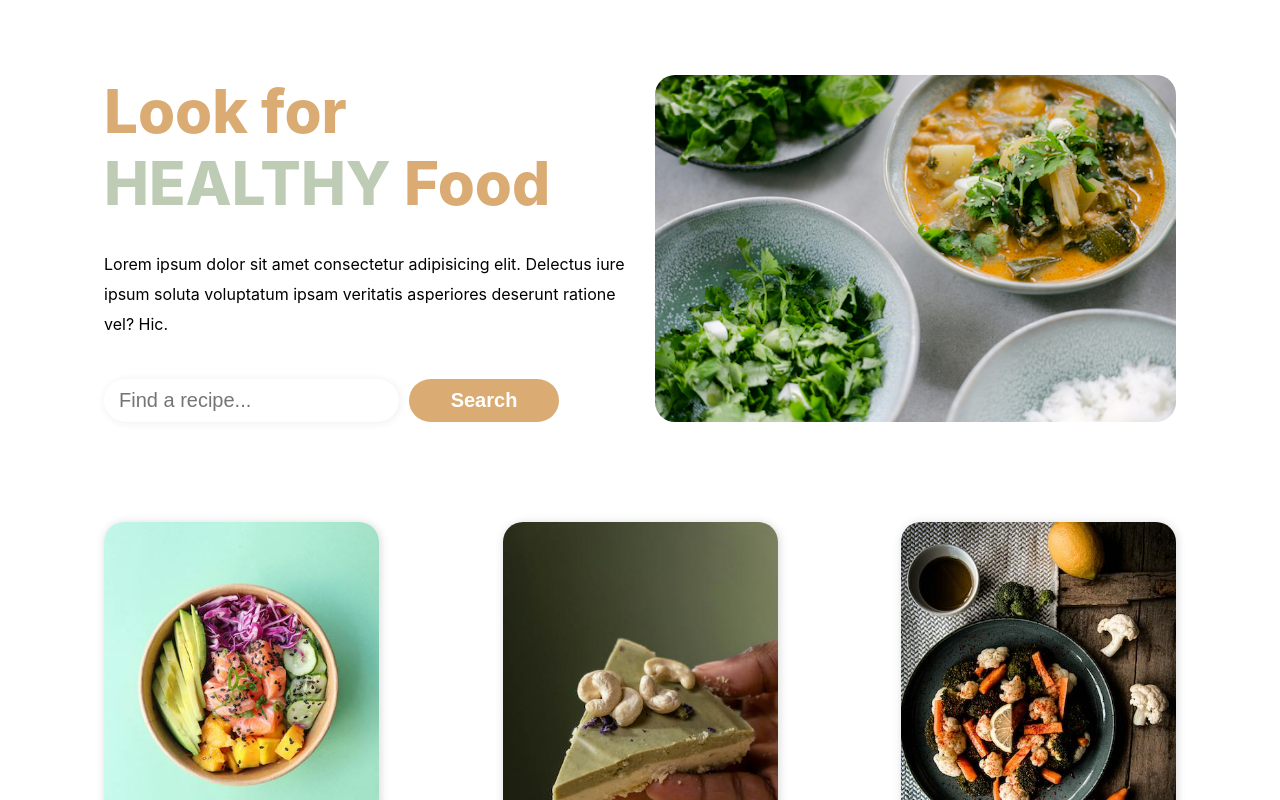
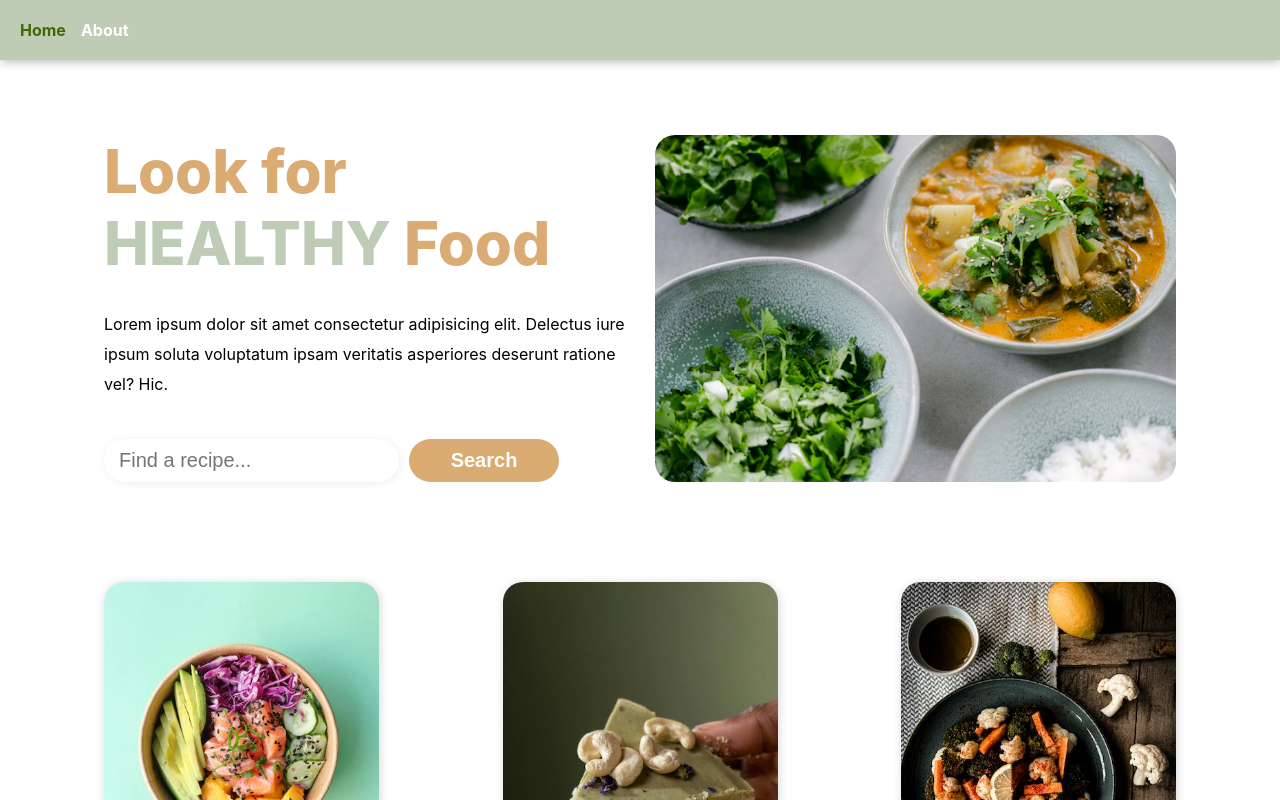
Before and after one commit to AlexaSta-hello/recipes-app, a React (Vite) app: page / in a window 1280 px wide. Shown: the top 800 px of the page. Built offline with nearby package versions, Linux system fonts and the light colour scheme.

Commit message:
NavBar Adjustments

```diff
--- a/src/App.jsx
+++ b/src/App.jsx
@@ -1,10 +1,12 @@
 import './App.css'
+import NavBar from './components/NavBar';
 import { Outlet } from 'react-router-dom';
 
 
 function App () {
   return (
     <div className="App">
+      <NavBar />
       <main className="main_container">
 
         <Outlet />
--- /dev/null
+++ b/src/components/NavBar.jsx
@@ -0,0 +1,28 @@
+import { NavLink } from "react-router-dom"
+
+const NavBar = () => {
+  return (
+    <nav>
+       <ul>
+            <li>
+                <NavLink
+                    to="/"
+                    className={({isActive}) => (isActive ? "active-link" : "")}
+                >
+                    Home
+                </NavLink>
+            </li>
+            <li>
+                <NavLink
+                    to="/about"
+                    className={({isActive}) => (isActive ? "active-link" : "")}
+                >
+                    About
+                </NavLink>
+            </li>
+          </ul>
+    </nav>
+  )
+}
+
+export default NavBar
```
